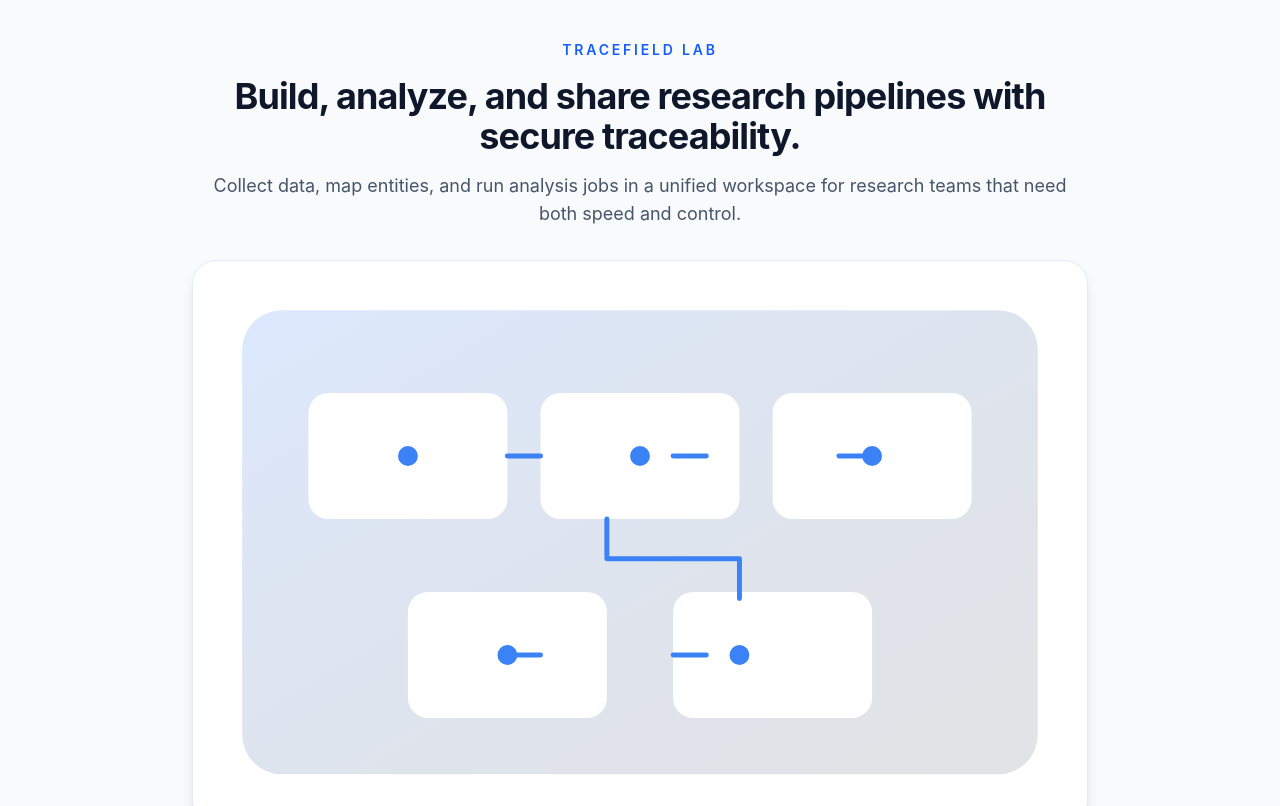
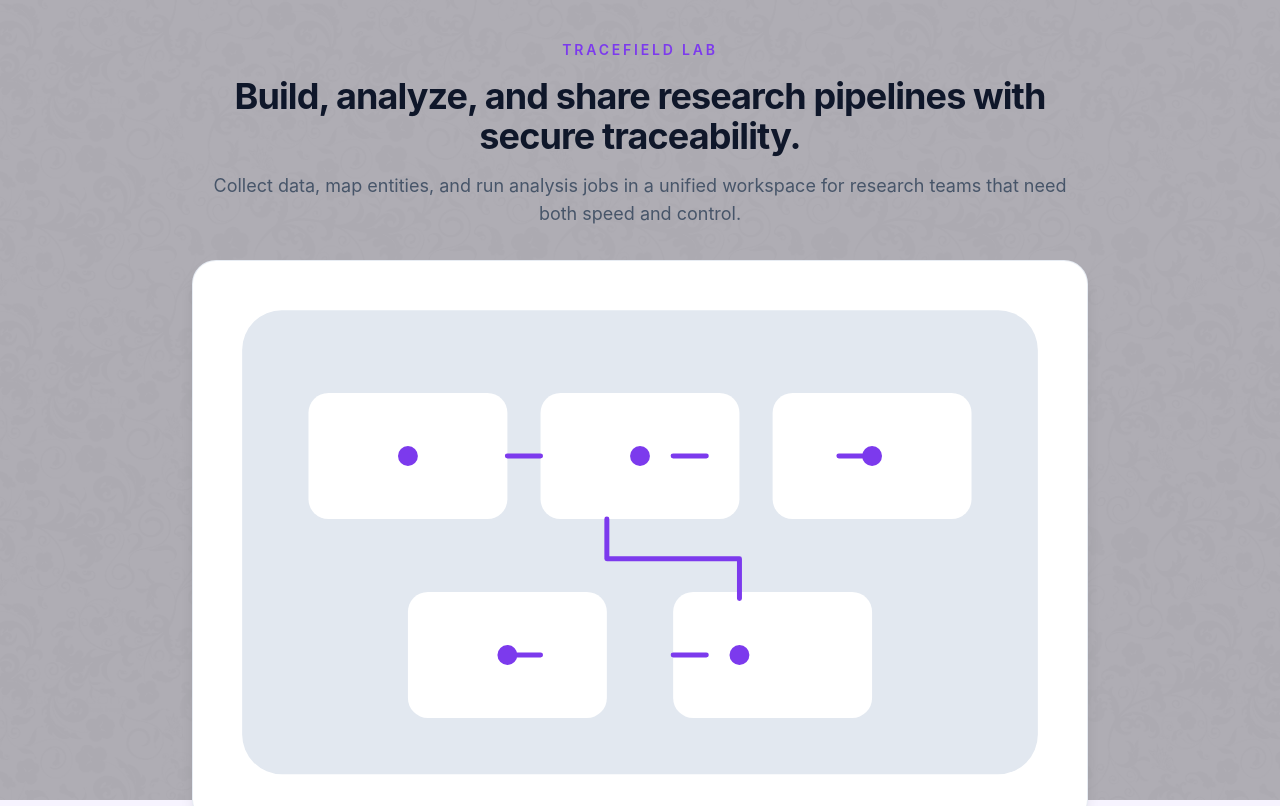
Before and after one commit to jnydal/tracefield-lab, a React (Vite) app in the folder frontend/: page / in a window 1280 px wide. Shown: the top 806 px of the page. Built offline with nearby package versions, Linux system fonts and the light colour scheme; no server answers.

Commit message:
improved stylig

```diff
--- a/frontend/src/features/public/pages/landing-page.tsx
+++ b/frontend/src/features/public/pages/landing-page.tsx
@@ -20,26 +20,20 @@
 
         <div className="landing-illustration" aria-hidden="true">
           <svg viewBox="0 0 520 320" role="img" aria-label="Pipeline illustrasjon">
-            <defs>
-              <linearGradient id="landingGradient" x1="0%" y1="0%" x2="100%" y2="100%">
-                <stop offset="0%" stopColor="#3b82f6" stopOpacity="0.18" />
-                <stop offset="100%" stopColor="#0f172a" stopOpacity="0.12" />
-              </linearGradient>
-            </defs>
-            <rect x="20" y="20" width="480" height="280" rx="24" fill="url(#landingGradient)" />
+            <rect x="20" y="20" width="480" height="280" rx="24" fill="#e2e8f0" />
             <rect x="60" y="70" width="120" height="76" rx="12" fill="#ffffff" />
             <rect x="200" y="70" width="120" height="76" rx="12" fill="#ffffff" />
             <rect x="340" y="70" width="120" height="76" rx="12" fill="#ffffff" />
             <rect x="120" y="190" width="120" height="76" rx="12" fill="#ffffff" />
             <rect x="280" y="190" width="120" height="76" rx="12" fill="#ffffff" />
-            <path d="M180 108h20m80 0h20m80 0h20" stroke="#3b82f6" strokeWidth="3" strokeLinecap="round" />
-            <path d="M240 146v24m0 0h80m0 0v24" stroke="#3b82f6" strokeWidth="3" strokeLinecap="round" />
-            <path d="M180 228h20m80 0h20" stroke="#3b82f6" strokeWidth="3" strokeLinecap="round" />
-            <circle cx="120" cy="108" r="6" fill="#3b82f6" />
-            <circle cx="260" cy="108" r="6" fill="#3b82f6" />
-            <circle cx="400" cy="108" r="6" fill="#3b82f6" />
-            <circle cx="180" cy="228" r="6" fill="#3b82f6" />
-            <circle cx="320" cy="228" r="6" fill="#3b82f6" />
+            <path d="M180 108h20m80 0h20m80 0h20" stroke="#7c3aed" strokeWidth="3" strokeLinecap="round" />
+            <path d="M240 146v24m0 0h80m0 0v24" stroke="#7c3aed" strokeWidth="3" strokeLinecap="round" />
+            <path d="M180 228h20m80 0h20" stroke="#7c3aed" strokeWidth="3" strokeLinecap="round" />
+            <circle cx="120" cy="108" r="6" fill="#7c3aed" />
+            <circle cx="260" cy="108" r="6" fill="#7c3aed" />
+            <circle cx="400" cy="108" r="6" fill="#7c3aed" />
+            <circle cx="180" cy="228" r="6" fill="#7c3aed" />
+            <circle cx="320" cy="228" r="6" fill="#7c3aed" />
           </svg>
         </div>
 
--- a/frontend/src/layouts/app-layout.tsx
+++ b/frontend/src/layouts/app-layout.tsx
@@ -45,8 +45,8 @@
   };
 
   return (
-    <div className="min-h-screen bg-slate-50">
-      <header className="border-b border-slate-200 bg-white">
+    <div className="min-h-screen">
+      <header className="border-b border-slate-200/70 bg-white/90 backdrop-blur-sm">
         <div className="mx-auto flex max-w-6xl items-center justify-between px-4 py-4 sm:px-6">
           <div className="flex items-center gap-3">
             <Link to="/" className="text-lg font-semibold text-slate-900">
@@ -108,7 +108,7 @@
           </div>
         </div>
         {menuOpen && (
-            <div id="mobile-nav" className="border-t border-slate-100 bg-white md:hidden">
+          <div id="mobile-nav" className="border-t border-slate-100 bg-white md:hidden">
             <div className="mx-auto flex max-w-6xl flex-col gap-2 px-4 py-4 text-sm">
               {navItems.map((item) => (
                 <NavLink
@@ -132,7 +132,9 @@
         )}
       </header>
       <main className="mx-auto w-full max-w-6xl px-4 py-6 sm:px-6">
-        {children}
+        <div className="rounded-3xl border border-white/60 bg-white/85 p-6 shadow-lg backdrop-blur-sm sm:p-8">
+          {children}
+        </div>
       </main>
     </div>
   );
--- a/frontend/src/layouts/auth-layout.tsx
+++ b/frontend/src/layouts/auth-layout.tsx
@@ -7,10 +7,9 @@
 
 export function AuthLayout({ children }: AuthLayoutProps) {
   return (
-    <div className="min-h-screen bg-gradient-to-br from-slate-900 via-slate-800 to-slate-900">
-      <div className="relative flex min-h-screen items-center justify-center px-4 py-12 sm:px-6 lg:px-8">
-        <div className="absolute inset-0 bg-[radial-gradient(circle_at_top_left,_rgba(255,255,255,0.08),_transparent_35%),_radial-gradient(circle_at_bottom_right,_rgba(148,163,184,0.12),_transparent_40%)]" />
-        <div className="relative w-full max-w-md">
+    <div className="min-h-screen">
+      <div className="flex min-h-screen items-center justify-center px-4 py-12 sm:px-6 lg:px-8">
+        <div className="w-full max-w-md">
           {children || <Outlet />}
         </div>
       </div>
--- a/frontend/src/routes/index.tsx
+++ b/frontend/src/routes/index.tsx
@@ -50,7 +50,7 @@
       <div className="text-center">
         <h1 className="text-4xl font-bold mb-4">404</h1>
         <p className="text-lg mb-4">Siden du leter etter ble ikke funnet.</p>
-        <Link to="/" className="text-blue-600 hover:underline">
+        <Link to="/" className="text-violet-600 hover:underline">
           Gå til forsiden
         </Link>
       </div>
--- a/frontend/src/styles/global.css
+++ b/frontend/src/styles/global.css
@@ -3,10 +3,35 @@
 @tailwind components;
 @tailwind utilities;
 
+@layer base {
+  body {
+    position: relative;
+    min-height: 100vh;
+    background-color: #f7f4ff;
+  }
+
+  body::before {
+    content: '';
+    position: fixed;
+    inset: 0;
+    z-index: -1;
+    background-image:
+      linear-gradient(135deg, rgba(124, 58, 237, 0.08), rgba(124, 58, 237, 0.02)),
+      url('/images/patterns/floral-pattern.png');
+    background-repeat: no-repeat, repeat;
+    background-size: cover, 300px 300px;
+    background-position: center;
+    background-blend-mode: soft-light, normal;
+    opacity: 0.38;
+    filter: grayscale(100%) contrast(0.85) brightness(1.1);
+    pointer-events: none;
+  }
+}
+
 @layer components {
   /* ----- Login page ----- */
   .login-page {
-    @apply flex min-h-screen items-center justify-center bg-slate-50 px-6 py-8;
+    @apply flex min-h-screen items-center justify-center px-6 py-8;
   }
 
   .login-container {
@@ -60,7 +85,7 @@
   }
 
   .login-field input:focus {
-    @apply outline-none ring-2 ring-blue-400 ring-offset-0 text-slate-900;
+    @apply outline-none ring-2 ring-violet-400 ring-offset-0 text-slate-900;
   }
 
   .auth-field-error {
@@ -72,16 +97,16 @@
   }
 
   .login-link {
-    @apply text-blue-600 hover:text-blue-800 hover:underline;
+    @apply text-violet-600 hover:text-violet-800 hover:underline;
   }
 
   .login-page .ui-button {
-    @apply w-full bg-blue-600 text-white hover:bg-blue-700 focus:ring-4 focus:ring-blue-300 dark:focus:ring-blue-600;
+    @apply w-full bg-violet-600 text-white hover:bg-violet-700 focus:ring-4 focus:ring-violet-300 dark:focus:ring-violet-600;
   }
 
   /* ----- Register page ----- */
   .register-page {
-    @apply flex min-h-screen items-center justify-center bg-slate-50 px-6 py-8;
+    @apply flex min-h-screen items-center justify-center px-6 py-8;
   }
 
   .register-container {
@@ -117,7 +142,7 @@
   }
 
   .register-field input:focus {
-    @apply outline-none ring-2 ring-emerald-400 ring-offset-0 text-slate-900;
+    @apply outline-none ring-2 ring-violet-400 ring-offset-0 text-slate-900;
   }
 
   .register-links {
@@ -125,16 +150,16 @@
   }
 
   .register-link {
-    @apply text-emerald-600 hover:text-emerald-800 hover:underline;
+    @apply text-violet-600 hover:text-violet-800 hover:underline;
   }
 
   .register-page .ui-button {
-    @apply w-full bg-emerald-600 text-white hover:bg-emerald-700 focus:ring-4 focus:ring-emerald-300 dark:focus:ring-emerald-600;
+    @apply w-full bg-violet-600 text-white hover:bg-violet-700 focus:ring-4 focus:ring-violet-300 dark:focus:ring-violet-600;
   }
 
   /* ----- Forgot password page ----- */
   .forgot-password-page {
-    @apply flex min-h-screen items-center justify-center bg-slate-50 px-6 py-8;
+    @apply flex min-h-screen items-center justify-center px-6 py-8;
   }
 
   .forgot-password-container {
@@ -179,7 +204,7 @@
   }
 
   .forgot-password-field input:focus {
-    @apply outline-none ring-2 ring-blue-400 ring-offset-0 text-slate-900;
+    @apply outline-none ring-2 ring-violet-400 ring-offset-0 text-slate-900;
   }
 
   .forgot-password-links {
@@ -187,16 +212,16 @@
   }
 
   .forgot-password-link {
-    @apply text-blue-600 hover:text-blue-800 hover:underline;
+    @apply text-violet-600 hover:text-violet-800 hover:underline;
   }
 
   .forgot-password-page .ui-button {
-    @apply w-full bg-blue-600 text-white hover:bg-blue-700 focus:ring-4 focus:ring-blue-300 dark:focus:ring-blue-600;
+    @apply w-full bg-violet-600 text-white hover:bg-violet-700 focus:ring-4 focus:ring-violet-300 dark:focus:ring-violet-600;
   }
 
   /* ----- Landing page ----- */
   .landing-page {
-    @apply flex min-h-screen items-center justify-center bg-slate-50 px-6 py-10;
+    @apply flex min-h-screen items-center justify-center px-6 py-10;
   }
 
   .landing-shell {
@@ -208,7 +233,7 @@
   }
 
   .landing-hero-kicker {
-    @apply text-sm font-semibold uppercase tracking-[0.2em] text-blue-600;
+    @apply text-sm font-semibold uppercase tracking-[0.2em] text-violet-600;
   }
 
   .landing-hero-title {
@@ -245,7 +270,7 @@
   }
 
   .landing-cta-button {
-    @apply w-full bg-blue-600 text-white hover:bg-blue-700 focus:ring-4 focus:ring-blue-300 sm:w-auto dark:focus:ring-blue-600;
+    @apply w-full bg-violet-600 text-white hover:bg-violet-700 focus:ring-4 focus:ring-violet-300 sm:w-auto dark:focus:ring-violet-600;
   }
 
   /* ----- App nav (logged-in top menu) ----- */
```
Also changed, not shown: frontend/public/images/patterns/floral-pattern.png (added), frontend/public/images/patterns/geo-seamless-pattern.png (added).
